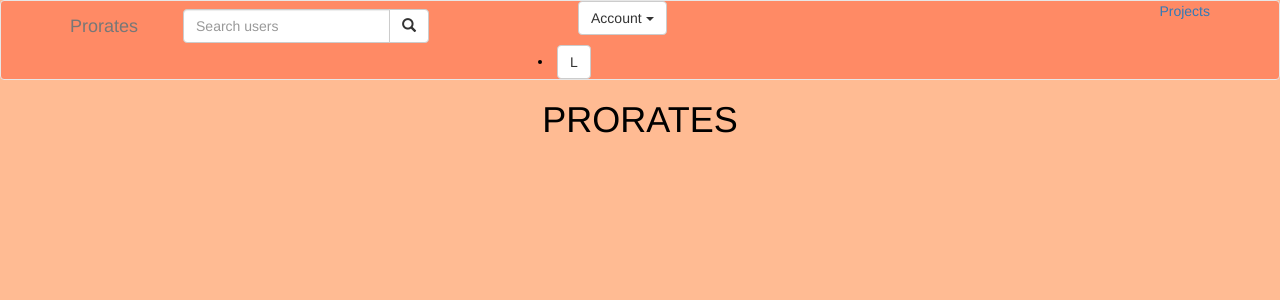
After one commit to mangowilliam/prorate, a Django app: template prorateapp/templates/base.html in a window 1280 px wide. The commit adds this page. Shown: the top 300 px of the page. Run offline with Django 3.2, Linux system fonts and the light colour scheme; the template is opened without the code that fills it, so the values that code supplies are empty; some libraries are stand-ins or nearby versions.

Commit message:
created stitic directory and file

```diff
--- a/prorate/settings.py
+++ b/prorate/settings.py
@@ -32,6 +32,7 @@ ALLOWED_HOSTS = []
 
 INSTALLED_APPS = [
     'prorateapp',
+    'bootstrap3',
     'django.contrib.admin',
     'django.contrib.auth',
     'django.contrib.contenttypes',
@@ -119,3 +120,6 @@ USE_TZ = True
 # https://docs.djangoproject.com/en/1.11/howto/static-files/
 
 STATIC_URL = '/static/'
+STATICFILES_DIRS = [
+    os.path.join(BASE_DIR, "static"),
+]
--- /dev/null
+++ b/prorateapp/templates/base.html
@@ -0,0 +1,31 @@
+{% load bootstrap3 %}
+{% load static%}
+<!DOCTYPE html>
+<html>
+<head>
+  <meta charset="utf-8">
+
+  {% if title %}
+  <title>{{title}}</title>
+  {% else %}
+    <title> PRORATE </title>
+  {% endif %}
+
+
+  {% block styles %}
+    {% bootstrap_css %}
+    <link rel="stylesheet" href="{% static 'css/styles.css' %}">
+  {% endblock %}
+
+</head>
+<body>
+    {% include "navbar.html" %}
+
+    {% block content %} <h1 class='text-center'>PRORATES</h1> {%endblock%}
+
+    {% block scripts %}
+        <script src="https://ajax.googleapis.com/ajax/libs/jquery/3.2.1/jquery.min.js"></script>
+     {% bootstrap_javascript %}
+    {% endblock %}
+</body>
+</html>
--- a/prorateapp/templates/home.html
+++ b/prorateapp/templates/home.html
@@ -1 +1 @@
-<p>PRORATES</p>
+{%extends 'base.html'%}
--- /dev/null
+++ b/prorateapp/templates/navbar.html
@@ -0,0 +1,84 @@
+<!DOCTYPE html>
+<html lang="en">
+
+<head>
+
+  <meta charset="utf-8">
+  <meta name="viewport" content="width=device-width, initial-scale=1">
+</head>
+
+
+<body>
+
+
+  <nav class="navbar navbar-default" role='navigation' style="background-color: #ff8a65;">
+
+    <div class='container'>
+      <div class="navbar-header">
+          <button type="button" class="navbar-toggle" data-toggle="collapse" data-target='.navbar-collapse'>
+            <span class=sr-only>Toggle navigation</span>
+            <span class=icon-bar></span>
+            <span class=icon-bar></span>
+            <span class=icon-bar></span>
+          </button>
+
+          <a <span class="navbar-brand" href="{%url 'home'%}">Prorates</span></a>
+      </div>
+
+      <div class='navbar-collapse collapse '>
+        <div class="col-sm-4 col-md-4 " id="search">
+          <form class="navbar-form" role="search" action="{%url 'home'%}">
+
+            <div class="input-group">
+              <input type="text" class="form-control" placeholder="Search users" name="user">
+              <div class="input-group-btn">
+                <button class="btn btn-default" type="submit"><i class="glyphicon glyphicon-search"></i></button>
+              </div>
+            </div>
+
+          </form>
+
+        </div>
+        <div class="col-sm-6 col-md-6">
+
+            <ul style="list-style: none;">
+              <li class="dropdown">
+                <a href="#" class="dropdown-toggle btn btn-default" data-toggle="dropdown" role="button" aria-expanded="false">Account
+                          <span class="caret"></span>
+                      </a>
+                <ul class="dropdown-menu" role="menu">
+                  <li>
+                    <a href="/accounts/password/change">Change Password</a>
+                  </li>
+                  <li>
+                    <a href="{%url 'home'%}">Home</a>
+                  </li>
+                  <li>
+                    <a href="/logout">Logout</a>
+                  </li>
+                </ul>
+              </li>
+            </ul>
+
+            <li>
+              <a class='btn btn-default' href="/accounts/login">L</a>
+            </li>
+
+          </div>
+
+        <ul class="navbar-right">
+          <li style="list-style: none;">
+            <a class="nav-link" href="{%url 'home'%}"><i class="fa fa-fw fa-user" width='90px'></i></<a>
+              &nbsp;&nbsp;
+             <a href="{%url 'home'%}">Projects</a>
+          </li>
+
+        </ul>
+
+      </div>
+    </div>
+  </nav>
+
+</body>
+
+</html>
--- /dev/null
+++ b/static/css/styles.css
@@ -0,0 +1,27 @@
+body{
+    background-color: #ffbb93;
+    color:#000;
+  }
+
+  h1{
+    color: black;
+  }
+
+  }
+  @media (min-width: 768px) {
+    .container {
+      width: 750px;
+    }
+  }
+
+  @media (min-width: 992px) {
+    .container {
+      width: 970px;
+    }
+  }
+
+  @media (min-width: 1200px) {
+    .container {
+      width: 1170px;
+    }
+  }
```
